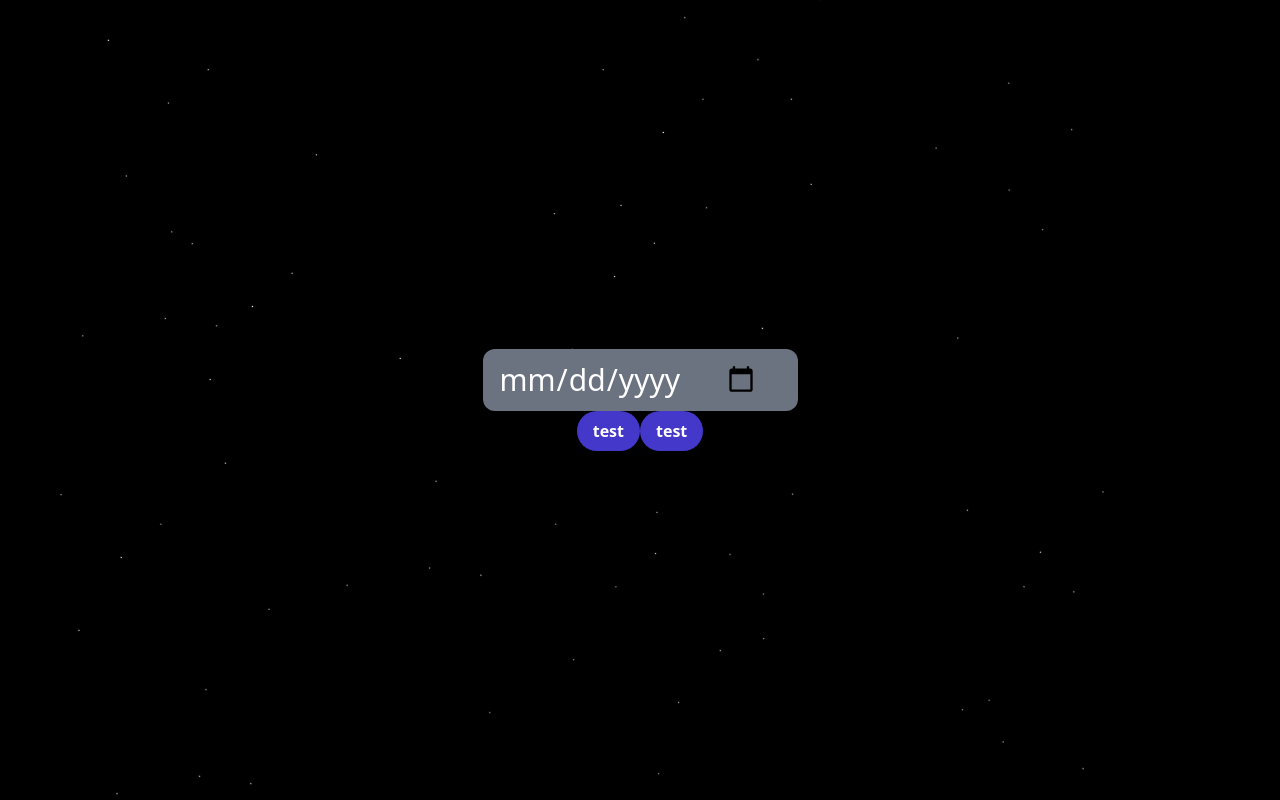
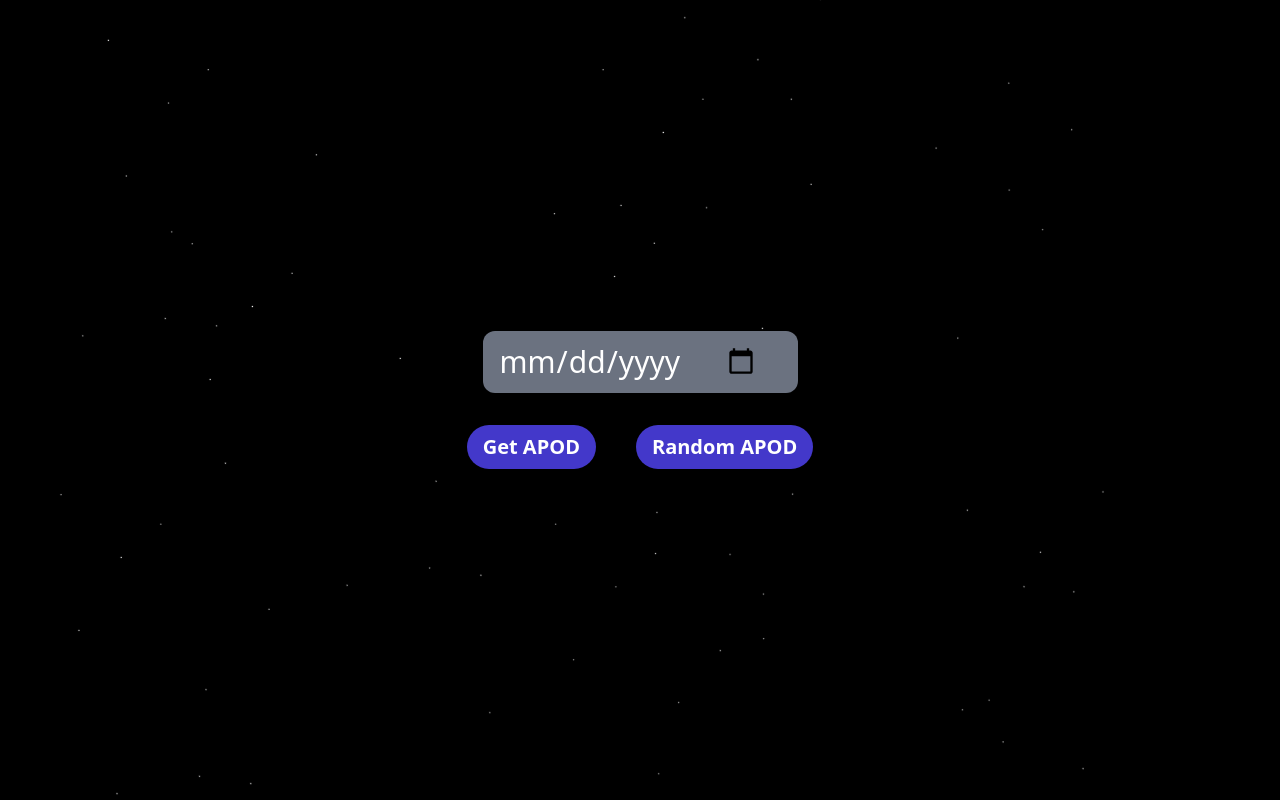
Before and after one commit to Lo-GR/apod, a React (Create React App) app: page / in a window 1280 px wide. Shown: the top 800 px of the page. Built offline with nearby package versions, Linux system fonts and the light colour scheme.

Commit message:
modify styling for button

```diff
--- a/src/components/App.js
+++ b/src/components/App.js
@@ -23,9 +23,9 @@ function App() {
     <div className="flex items-center justify-center h-screen w-screen flex-col overflow-hidden">
       <img src={Background} alt="background" className="-z-10 flex absolute h-auto backgroundImage" />
       <DateForm setDate={setDate}/>
-      <div className="flex flex-row">
-        <TWButton click={handleGetAPOD} text="test" />
-        <TWButton click={handleGetAPOD} text="test" />
+      <div className="flex flex-row w-2/6 mt-8 justify-evenly items-center">
+        <TWButton click={handleGetAPOD} text="Get APOD" />
+        <TWButton click={handleGetAPOD} text="Random APOD" />
       </div>
       {!currentImage ? null : <img src={currentImage} className=" z-10" alt="NASA Space" />}
     </div>
--- a/src/components/TWButton.js
+++ b/src/components/TWButton.js
@@ -2,7 +2,7 @@ import React from 'react'
 
 export default function TWButton({ click, text }) {
   return (
-    <button onClick={click} className="bg-indigo-700 hover:bg-indigo-900 text-white font-bold py-2 px-4 rounded-full" >
+    <button onClick={click} className="bg-indigo-700 hover:bg-indigo-900 text-white font-bold py-2 px-4 rounded-full text-xl" >
       {text}
     </button>
   )
```
